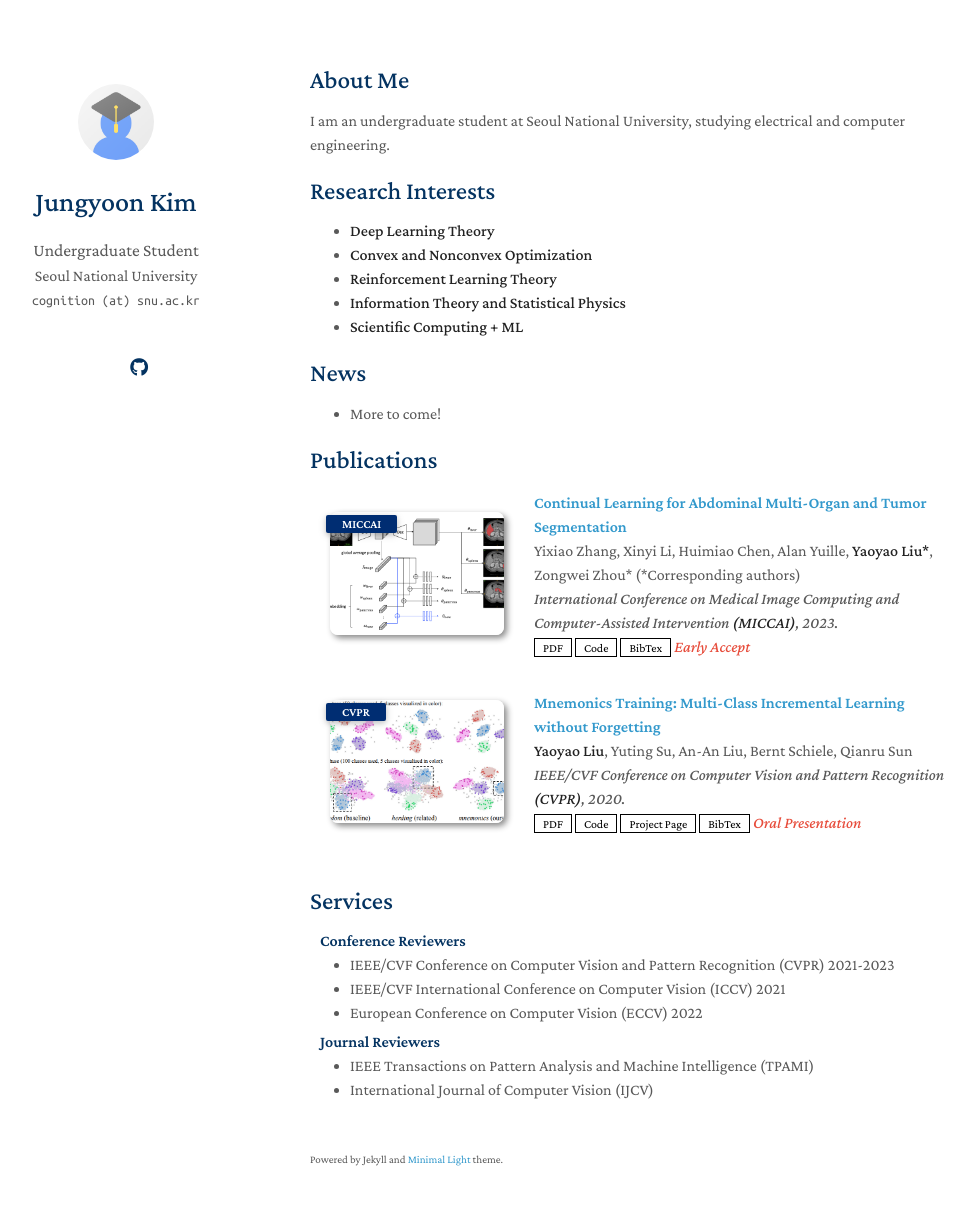
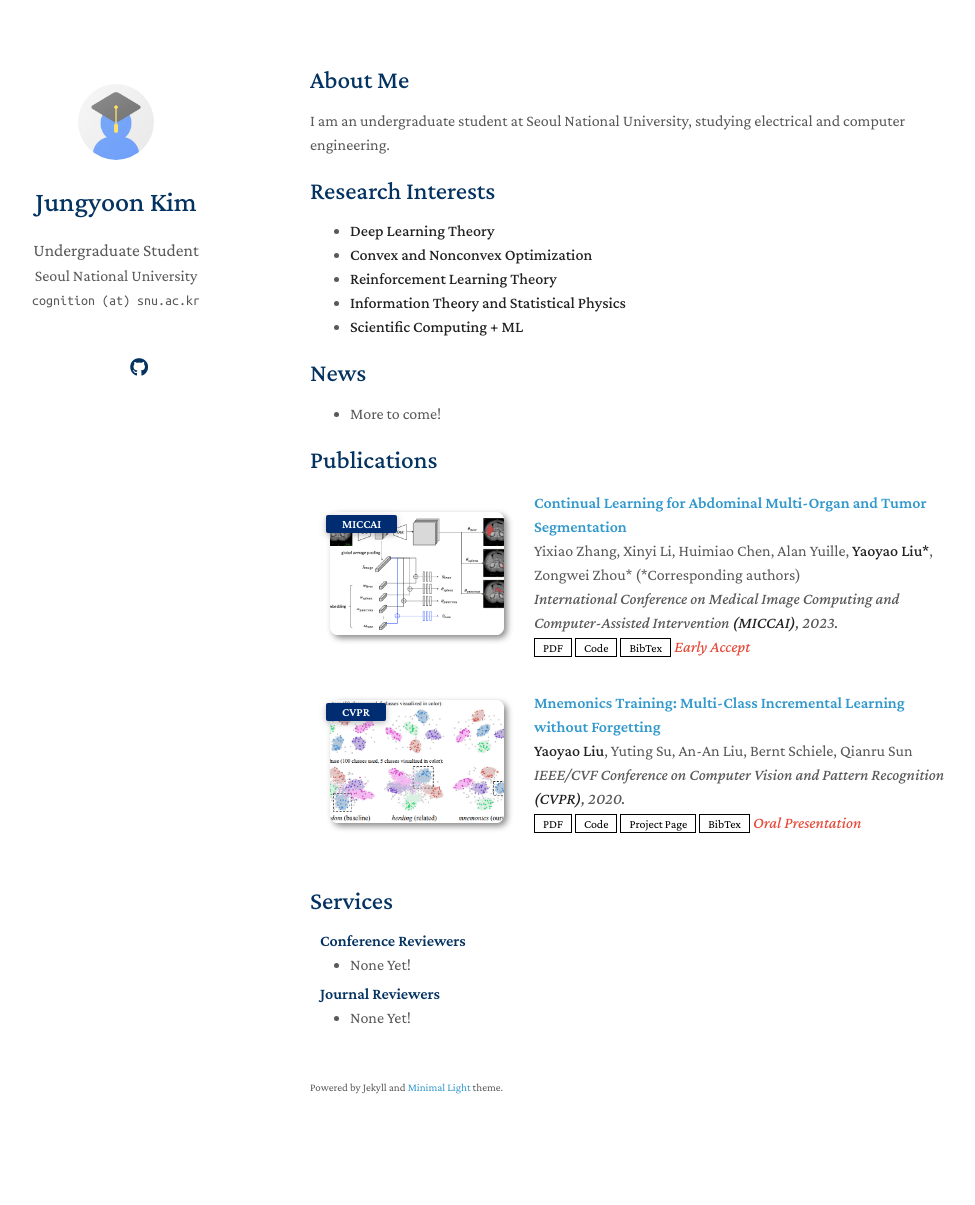
Before and after one commit to cogniti0n/cogniti0n.github.io, a Jekyll site: the page built from index.md, in a window 1280 px wide and 1240 px high. Shown: the top 1205 px of the window, without its empty margins (160-1135 px from the left). Built offline with Jekyll 4.4.1, drawn with Linux system fonts in a browser that asks for light colours; a style sheet for code colours, icons or effects is not loaded; our own code applies the rules of GitHub Pages for plain Markdown files.

Commit message:
Update conference and journal reviewer

```diff
--- a/_includes/services.md
+++ b/_includes/services.md
@@ -3,14 +3,11 @@
 <h4 style="margin:0 10px 0;">Conference Reviewers</h4>
 
 <ul style="margin:0 0 5px;">
-  <li><a href="http://cvpr2023.thecvf.com/"><autocolor>IEEE/CVF Conference on Computer Vision and Pattern Recognition (CVPR) 2021-2023</autocolor></a></li>
-  <li><a href="http://iccv2021.thecvf.com/"><autocolor>IEEE/CVF International Conference on Computer Vision (ICCV) 2021</autocolor></a></li>
-  <li><a href="https://eccv2022.ecva.net/"><autocolor>European Conference on Computer Vision (ECCV) 2022</autocolor></a></li>
+  <li><a href="http://cvpr2023.thecvf.com/"><autocolor>None Yet!</autocolor></a></li>
 </ul>
 
 <h4 style="margin:0 10px 0;">Journal Reviewers</h4>
 
 <ul style="margin:0 0 20px;">
-  <li><a href="https://www.computer.org/csdl/journal/tp"><autocolor>IEEE Transactions on Pattern Analysis and Machine Intelligence (TPAMI)</autocolor></a></li>
-  <li><a href="https://www.springer.com/journal/11263"><autocolor>International Journal of Computer Vision (IJCV)</autocolor></a></li>
+  <li><a href="https://www.computer.org/csdl/journal/tp"><autocolor>None Yet!</autocolor></a></li>
 </ul>
```
